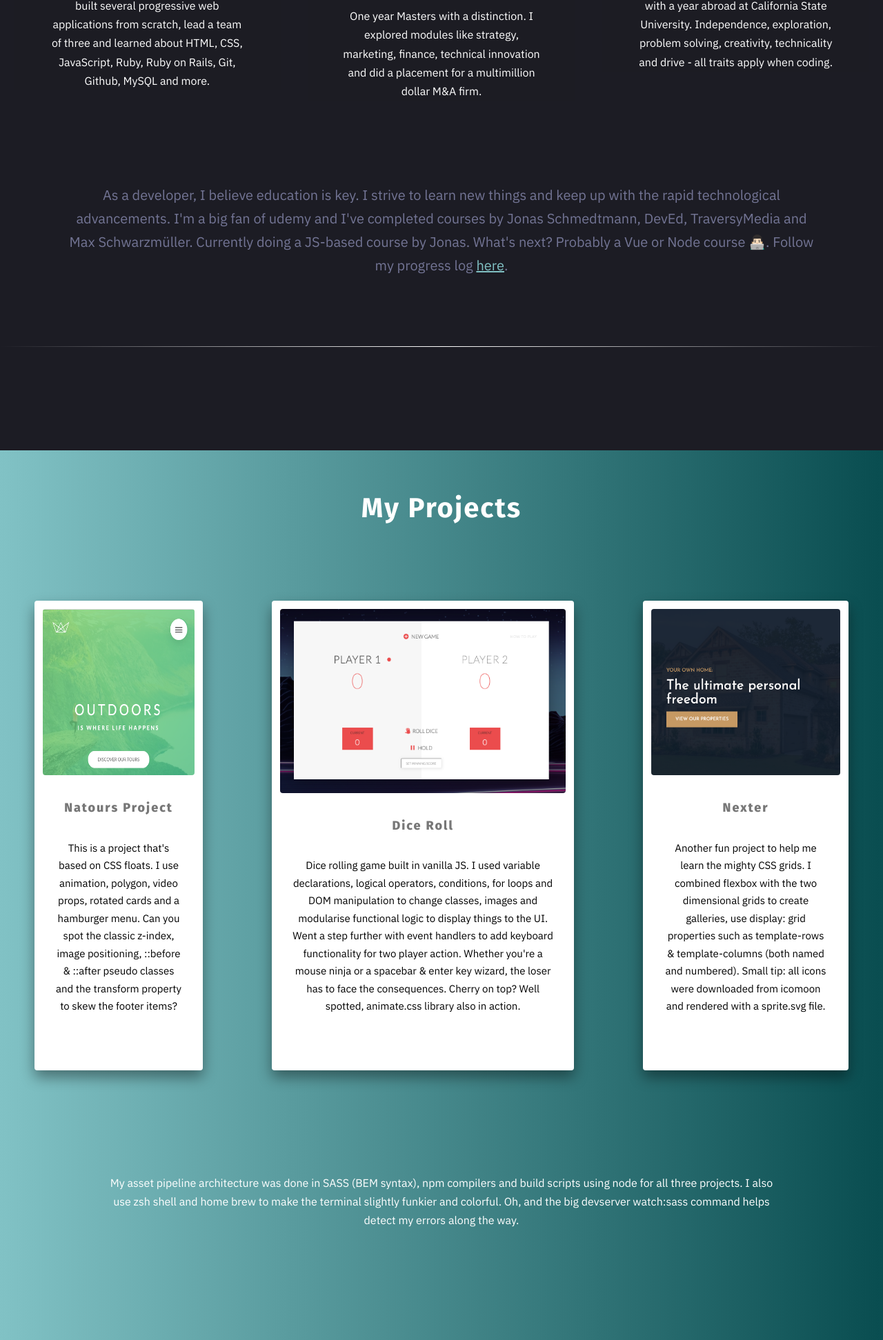
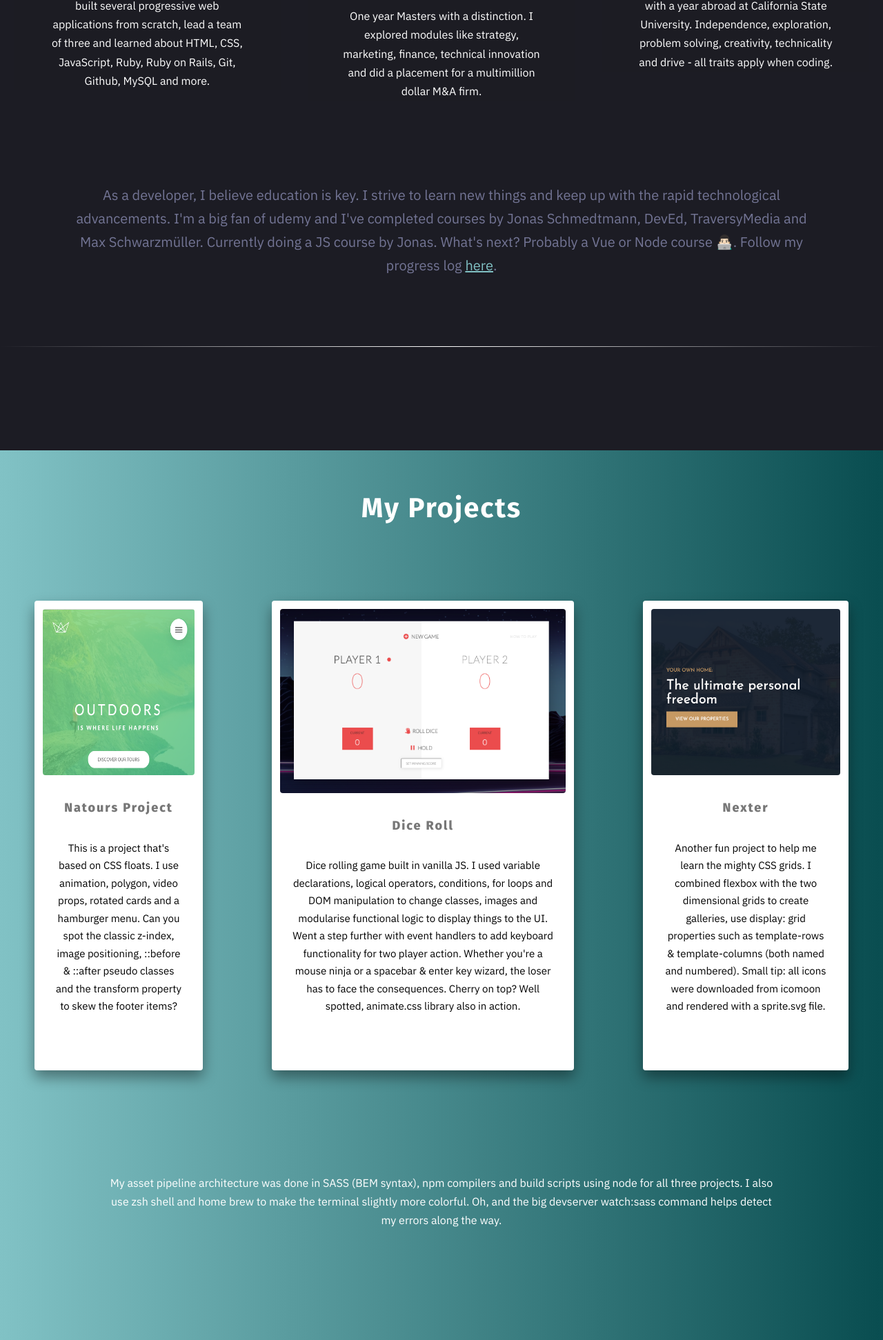
Before and after one commit to mostmojo/port-master, a website: page index.html in a window 1280 px wide. Shown: the part 3377-5320 px from the top of the page at 69% size. Drawn offline with Linux system fonts and the light colour scheme.

Commit message:
Fix copy

```diff
--- a/index.html
+++ b/index.html
@@ -138,7 +138,7 @@
                             <p class="education__description">Three years of jazz guitar performance with a year abroad at California State University. Independence, exploration, problem solving, creativity, technicality and drive - all traits apply when coding.</p>
                         </div>
                     </div>
-                    <p class="education__paragraph">As a developer, I believe education is key. I strive to learn new things and keep up with the rapid technological advancements. I'm a big fan of udemy and I've completed courses by Jonas Schmedtmann, DevEd, TraversyMedia and Max Schwarzmüller. Currently doing a JS-based course by Jonas. What's next? Probably a Vue or Node course 👨🏻‍💻. Follow my progress log <a class="log-link"href="https://github.com/mostmojo/log/blob/master/log.md">here</a>.</p>
+                    <p class="education__paragraph">As a developer, I believe education is key. I strive to learn new things and keep up with the rapid technological advancements. I'm a big fan of udemy and I've completed courses by Jonas Schmedtmann, DevEd, TraversyMedia and Max Schwarzmüller. Currently doing a JS course by Jonas. What's next? Probably a Vue or Node course 👨🏻‍💻. Follow my progress log <a class="log-link"href="https://github.com/mostmojo/log/blob/master/log.md">here</a>.</p>
                     <hr class="fade-3">
                 </article>
             </section>
@@ -196,7 +196,7 @@
                     </div>
                 </article>
                 <footer class="project__footer">
-                    My asset pipeline architecture was done in SASS (BEM syntax), npm compilers and build scripts using node for all three projects. I also use zsh shell and home brew to make the terminal slightly funkier and colorful. Oh, and the big devserver watch:sass command helps detect my errors along the way.
+                    My asset pipeline architecture was done in SASS (BEM syntax), npm compilers and build scripts using node for all three projects. I also use zsh shell and home brew to make the terminal slightly more colorful. Oh, and the big devserver watch:sass command helps detect my errors along the way.
                 </footer>
             </section>
             <section class="section-contact">
```
